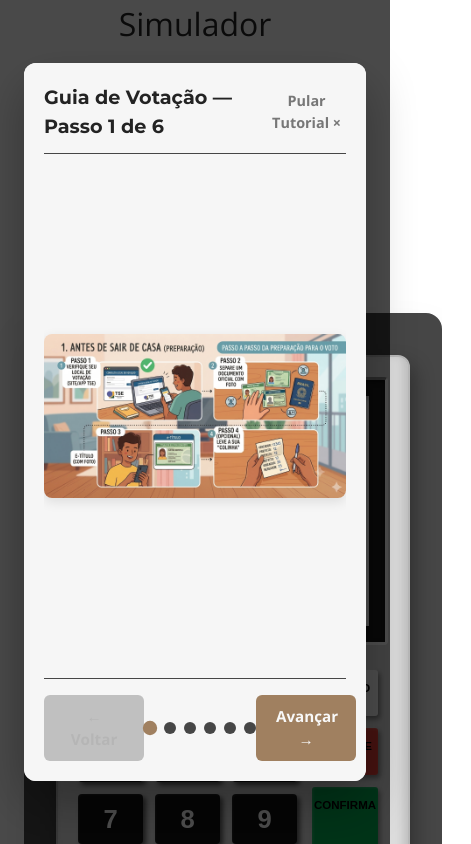
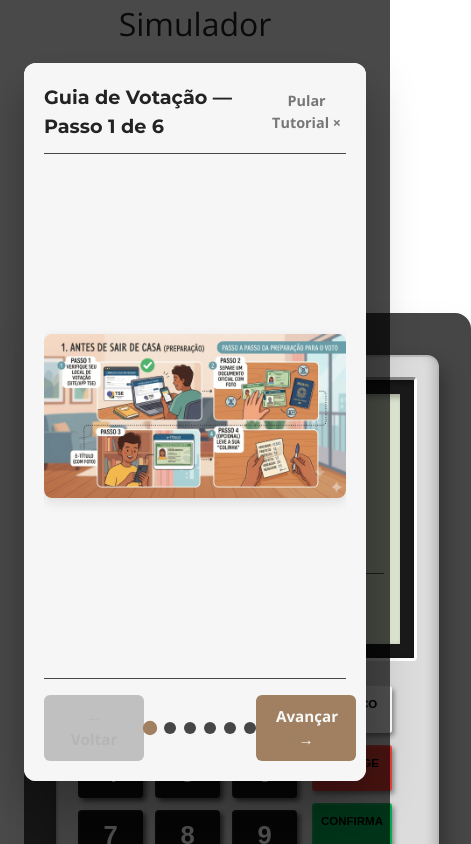
Before and after one commit to Fkaique/vote-ja, a Vue app: page /simulator in a window 390 px wide. Shown: the top 844 px of the page, 471 px wide, since content can reach past the window. Built offline with nearby package versions, Linux system fonts and the light colour scheme.

Commit message:
refactor: tela atualizada

```diff
--- a/src/components/Urna/Urna.vue
+++ b/src/components/Urna/Urna.vue
@@ -12,18 +12,14 @@ interface Candidato {
     partido: string;
     fotoUrl: string;
     cargo: string;
+    slogan?: string;
 }
 
 const numeroDigitado = ref('');
 const candidatoSelecionado = ref<Candidato | null>(null);
 const votoEmBranco = ref(false);
 
-function handleDigit(n: number) {
-    if (numeroDigitado.value.length < 5) {
-        numeroDigitado.value += n.toString();
-    }
-}
-
+// Importação dinâmica das fotos dos candidatos
 const imagensCandidatos = import.meta.glob('/src/data/*.{png,jpg,jpeg,svg}', { eager: true });
 
 function getImageUrl(path: string) {
@@ -32,9 +28,47 @@ function getImageUrl(path: string) {
     return (imagensCandidatos[caminhoCompleto] as any)?.default || '';
 }
 
+// Extrai a lista de candidatos do arquivo JSON com segurança
+function obterListaCandidatos(): Candidato[] {
+    if (candidatosData && Array.isArray((candidatosData as any).candidatos)) {
+        return (candidatosData as any).candidatos;
+    } else if (Array.isArray(candidatosData)) {
+        return candidatosData;
+    } else if (candidatosData && Array.isArray((candidatosData as any).default?.candidatos)) {
+        return (candidatosData as any).default.candidatos;
+    }
+    return [];
+}
+
+// Verifica e busca o candidato em tempo real a cada dígito inserido
+function verificarCandidato(numero: string) {
+    if (!numero) {
+        candidatoSelecionado.value = null;
+        return;
+    }
+
+    const lista = obterListaCandidatos();
+    const encontrado = lista.find((c: Candidato) => Number(c.numero) === Number(numero));
+
+    if (encontrado) {
+        candidatoSelecionado.value = encontrado;
+    } else {
+        candidatoSelecionado.value = null;
+    }
+}
+
+function handleDigit(n: number) {
+    if (votoEmBranco.value) return; // Se clicou em branco, bloqueia novos dígitos
+    if (numeroDigitado.value.length < 5) {
+        numeroDigitado.value += n.toString();
+        verificarCandidato(numeroDigitado.value);
+    }
+}
+
 const confirm = () => {
     if (votoEmBranco.value) {
         alert("Voto em Branco Confirmado!");
+        correct();
         return 0;
     }
 
@@ -43,25 +77,13 @@ const confirm = () => {
         return 0;
     }
 
-    let listaCandidatos: Candidato[] = [];
-
-    if (candidatosData && Array.isArray((candidatosData as any).candidatos)) {
-        listaCandidatos = (candidatosData as any).candidatos;
-    } else if (Array.isArray(candidatosData)) {
-        listaCandidatos = candidatosData;
-    } else if (candidatosData && Array.isArray((candidatosData as any).default?.candidatos)) {
-        listaCandidatos = (candidatosData as any).default.candidatos;
+    if (candidatoSelecionado.value) {
+        alert(`Voto confirmado para ${candidatoSelecionado.value.name}!`);
+    } else {
+        alert("Voto Nulo Confirmado!");
     }
 
-    const encontrado = listaCandidatos.find((c: Candidato) => Number(c.numero) === Number(numeroDigitado.value));
-
-    if (encontrado) {
-        candidatoSelecionado.value = encontrado;
-    } else {
-        alert("Número inválido / Voto Nulo!");
-        candidatoSelecionado.value = null;
-    }
-
+    correct();
     return Number(numeroDigitado.value);
 }
 
@@ -90,27 +112,60 @@ const white = () => {
         </div>
 
         <div class="urna-corpo">
+            <!-- Painel da Tela (Estilo LCD Realista integrado ao seu design antigo) -->
             <div class="painel">
-                <div class="info-voto">
-                    <div class="dados-candidato">
-                        <div class="display-numero">
-                            <span v-if="votoEmBranco" class="blink">VOTO EM BRANCO</span>
-                            <span v-else>{{ numeroDigitado }}</span>
+                <div class="tela-lcd">
+                    <div class="conteudo-tela">
+                        <div class="dados-voto">
+                            <span class="txt-simulacao">TREINAMENTO</span>
+                            <span class="titulo-voto">SEU VOTO PARA</span>
+
+                            <h2 class="cargo-atual">
+                                {{ candidatoSelecionado ? candidatoSelecionado.cargo : 'PRESIDENTE' }}
+                            </h2>
+
+                            <div class="campo-numero">
+                                <span class="label">Número:</span>
+                                <div class="digitos-container">
+                                    <span v-if="votoEmBranco" class="txt-branco-pisca blink">VOTO EM BRANCO</span>
+                                    <span v-else class="digitos-digitados">{{ numeroDigitado }}</span>
+                                </div>
+                            </div>
+
+                            <!-- Informações dinâmicas que surgem ao digitar -->
+                            <div v-if="candidatoSelecionado" class="detalhes-candidato">
+                                <p><span class="label">Nome:</span> {{ candidatoSelecionado.name }}</p>
+                                <p><span class="label">Partido:</span> {{ candidatoSelecionado.partido }}</p>
+                                <p v-if="candidatoSelecionado.slogan" class="slogan-txt">
+                                    <i>"{{ candidatoSelecionado.slogan }}"</i>
+                                </p>
+                            </div>
+
+                            <!-- Exibição de número não encontrado / Voto Nulo enquanto digita -->
+                            <div v-else-if="numeroDigitado.value && numeroDigitado.length >= 2" class="detalhes-candidato">
+                                <p class="voto-nulo-aviso blink">NÚMERO ERRADO — VOTO NULO</p>
+                            </div>
                         </div>
 
-                        <div v-if="candidatoSelecionado" class="detalhes">
-                            <p class="cargo">{{ candidatoSelecionado.cargo }}</p>
-                            <p class="nome">Nome: {{ candidatoSelecionado.name }}</p>
-                            <p class="partido">Partido: {{ candidatoSelecionado.partido }}</p>
+                        <!-- Foto renderizada em tempo real -->
+                        <div class="container-foto-candidato">
+                            <div v-if="candidatoSelecionado" class="foto-box">
+                                <img :src="getImageUrl(candidatoSelecionado.fotoUrl)" :alt="candidatoSelecionado.name" />
+                            </div>
                         </div>
                     </div>
 
-                    <div v-if="candidatoSelecionado" class="foto-candidato">
-                        <img :src="getImageUrl(candidatoSelecionado.fotoUrl)" :alt="candidatoSelecionado.name" />
-                    </div>
+                    <!-- Instruções fixas da urna oficial na parte inferior da tela -->
+                    <footer class="instrucoes-rodape">
+                        <div class="linha-divisoria"></div>
+                        <p>Aperte a tecla:</p>
+                        <p class="instrucao-linha">🟩 <span class="bold">VERDE</span> para <span class="bold">CONFIRMAR</span></p>
+                        <p class="instrucao-linha">🟧 <span class="bold">LARANJA</span> para <span class="bold">CORRIGIR</span></p>
+                    </footer>
                 </div>
             </div>
 
+            <!-- Mantido o seu Teclado Antigo Intacto -->
             <div class="teclado-container">
                 <div class="teclado-fundo-preto">
                     <div class="numeros-grid">
@@ -190,75 +245,163 @@ const white = () => {
     align-items: stretch;
 }
 
+/* CONTAINER DA TELA */
 .painel {
     flex: 1.3;
     background-color: #1a1a1a;
-    padding: 16px;
+    padding: 14px;
     border-radius: 4px;
     border-bottom: 3px solid #fff;
     border-right: 3px solid #fff;
     border-top: 3px solid #888;
     border-left: 3px solid #888;
     box-shadow: inset 2px 2px 5px rgba(0,0,0,0.5);
-    min-height: 340px;
+    min-height: 360px;
     display: flex;
 }
 
-.info-voto {
-    background-color: #fff;
+/* TELA ESTILO LCD OFICIAL */
+.tela-lcd {
+    background-color: #e2ebd5; /* Tom esverdeado clássico da Urna */
     width: 100%;
     height: 100%;
-    padding: 15px;
+    padding: 16px;
+    box-sizing: border-box;
+    display: flex;
+    flex-direction: column;
+    justify-content: space-between;
+    box-shadow: inset 3px 3px 6px rgba(0,0,0,0.3);
+    font-family: sans-serif;
+    color: #222;
+}
+
+.conteudo-tela {
     display: flex;
     justify-content: space-between;
-    box-shadow: inset 3px 3px 6px rgba(0,0,0,0.2);
-    font-family: sans-serif;
+    width: 100%;
+    flex: 1;
 }
 
-.dados-candidato {
+.dados-voto {
     display: flex;
     flex-direction: column;
-    gap: 15px;
     flex: 1;
-    color: #000;
 }
 
-.display-numero {
-    font-size: 2.6rem;
+.txt-simulacao {
+    font-size: 0.75rem;
     font-weight: bold;
-    height: 55px;
+    color: #555;
+    letter-spacing: 0.5px;
+    margin-bottom: 4px;
+}
+
+.titulo-voto {
+    font-size: 0.95rem;
+    font-weight: bold;
+}
+
+.cargo-atual {
+    font-size: 1.5rem;
+    margin: 10px 0;
+    font-weight: bold;
+    text-transform: uppercase;
+    letter-spacing: 0.5px;
+}
+
+.campo-numero {
     display: flex;
     align-items: center;
+    gap: 10px;
+    margin-top: 8px;
+    min-height: 44px;
 }
 
-.blink {
-    animation: blink-animation 1s steps(2, start) infinite;
-}
-@keyframes blink-animation { to { visibility: hidden; } }
-
-.detalhes {
-    font-size: 1rem;
-    line-height: 1.5;
-}
-.detalhes .cargo {
-    text-transform: uppercase;
+.digitos-digitados {
+    font-size: 2.2rem;
     font-weight: bold;
-    font-size: 1.3rem;
-    margin-bottom: 8px;
+    font-family: monospace;
+    letter-spacing: 4px;
 }
 
-.foto-candidato {
-    width: 120px;
-    aspect-ratio: 3 / 4;
-    border: 2px solid #000;
-    align-self: flex-start;
+.txt-branco-pisca {
+    font-size: 1.3rem;
+    font-weight: bold;
 }
-.foto-candidato img {
+
+.detalhes-candidato {
+    margin-top: 15px;
+    font-size: 0.95rem;
+    display: flex;
+    flex-direction: column;
+    gap: 6px;
+}
+
+.detalhes-candidato .label {
+    font-size: 0.8rem;
+    text-transform: uppercase;
+    color: #444;
+    font-weight: bold;
+}
+
+.slogan-txt {
+    margin-top: 4px;
+    font-size: 0.85rem;
+    opacity: 0.8;
+}
+
+.voto-nulo-aviso {
+    color: #a00;
+    font-weight: bold;
+    font-size: 1.1rem;
+    margin-top: 10px;
+}
+
+/* CONTAINER DA FOTO NA TELA */
+.container-foto-candidato {
+    width: 115px;
+    display: flex;
+    justify-content: flex-end;
+}
+
+.foto-box {
+    width: 105px;
+    height: 140px;
+    border: 2px solid #111;
+    background-color: rgba(0,0,0,0.03);
+}
+
+.foto-box img {
     width: 100%;
     height: 100%;
     object-fit: cover;
+    filter: grayscale(100%) contrast(110%); /* Efeito P&B pixelado */
 }
 
+/* RODAPÉ DA TELA */
+.instrucoes-rodape {
+    font-size: 0.72rem;
+    color: #333;
+    line-height: 1.4;
+    margin-top: 10px;
+}
+
+.linha-divisoria {
+    height: 1.5px;
+    background-color: #555;
+    width: 100%;
+    margin-bottom: 6px;
+}
+
+.instrucao-linha {
+    margin-left: 2px;
+}
+
+.bold {
+    font-weight: bold;
+}
+
+/* MANUTENÇÃO DOS SEUS ESTILOS ORIGINAIS DO TECLADO */
 .teclado-container {
     flex: 1;
     display: flex;
@@ -322,133 +465,37 @@ const white = () => {
     height: 46px !important;
 }
 
+.blink {
+    animation: blink-animation 1s steps(2, start) infinite;
+}
+@keyframes blink-animation { to { visibility: hidden; } }
+
+/* Responsividade original mantida */
 @media (orientation: landscape) and (max-width: 1024px) {
-    .urna-dispositivo {
-        max-width: 95%;
-        padding: 15px;
-    }
-
-    .blink {
-        margin-top: 20px;
-    }
-
-    .urna-corpo {
-        gap: 15px;
-    }
-
-    .painel {
-        min-height: 280px;
-        flex: 1.1;
-    }
-
-    .teclado-fundo-preto {
-        padding: 15px;
-        max-width: 310px;
-    }
-
-    .numeros-grid {
-        gap: 8px 12px;
-    }
+    .urna-dispositivo { max-width: 95%; padding: 15px; }
+    .urna-corpo { gap: 15px; }
+    .painel { min-height: 280px; flex: 1.1; }
+    .teclado-fundo-preto { padding: 15px; max-width: 310px; }
+    .numeros-grid { gap: 8px 12px; }
 }
-
 @media (orientation: landscape) and (max-width: 768px) {
-    .urna-dispositivo {
-        transform: scale(0.85);
-        transform-origin: top center;
-        margin-bottom: -50px;
-    }
-    .blink {
-        margin-top: 20px;
-    }
+    .urna-dispositivo { transform: scale(0.85); margin-bottom: -50px; }
 }
-
 @media (orientation: landscape) and (max-width: 640px) {
-    .urna-dispositivo {
-        transform: scale(0.72);
-        margin-bottom: -100px;
-    }
-    .blink {
-        margin-top: 20px;
-    }
+    .urna-dispositivo { transform: scale(0.72); margin-bottom: -100px; }
 }
-
 @media (orientation: portrait) {
-    .urna-dispositivo {
-        padding: 20px;
-        max-width: 480px;
-        margin: 0 auto;
-    }
-    .blink {
-        margin-top: 20px;
-    }
-    .dados-candidato {
-        height: 200px;
-    }
-    .urna-header {
-        display: none;
-    }
-
-    .urna-corpo {
-        flex-direction: column;
-        gap: 25px;
-    }
-    .painel {
-        min-height: 260px;
-        flex: none;
-    }
-
-    .teclado-container {
-        max-width: 100%;
-        display: flex;
-        justify-content: flex-end;
-        box-sizing: border-box;
-        padding-right: 10px;
-    }
-
-    .teclado-fundo-preto {
-        max-width: 340px;
-        width: 100%;
-        background-color: transparent;
-        box-shadow: none;
-        padding: 0;
-        display: grid;
-        grid-template-columns: 2.2fr 1fr;
-        gap: 15px;
-    }
-
-    .numeros-grid {
-        gap: 12px;
-        width: 100%;
-        max-width: 220px;
-        justify-self: end;
-    }
-
-    .acoes-urna {
-        flex-direction: column;
-        justify-content: flex-start;
-        align-items: flex-start;
-        gap: 12px;
-        height: 100%;
-        width: 100%;
-    }
-
-    .confirmButton {
-        flex: 3 !important;
-        min-height: 75px !important;
-        display: flex;
-        align-items: start;
-        padding-top: 10px !important;
-        max-width: 80px;
-    }
-
-    .whiteButton {
-        flex: 1 !important;
-        min-height: 45px !important;
-    }
-
-    .correctButton {
-        flex: 1 !important;
-        min-height: 45px !important;
-    }
+    /* Estilos portrait originais preservados */
+    .urna-dispositivo { padding: 20px; max-width: 480px; margin: 0 auto; }
+    .urna-header { display: none; }
+    .urna-corpo { flex-direction: column; gap: 25px; }
+    .painel { min-height: 260px; flex: none; }
+    .teclado-container { max-width: 100%; display: flex; justify-content: flex-end; padding-right: 10px; }
+    .teclado-fundo-preto { max-width: 340px; width: 100%; background-color: transparent; box-shadow: none; padding: 0; display: grid; grid-template-columns: 2.2fr 1fr; gap: 15px; }
+    .numeros-grid { gap: 12px; width: 100%; max-width: 220px; justify-self: end; }
+    .acoes-urna { flex-direction: column; justify-content: flex-start; align-items: flex-start; gap: 12px; height: 100%; width: 100%; }
+    .confirmButton { flex: 3 !important; min-height: 75px !important; display: flex; align-items: start; padding-top: 10px !important; max-width: 80px; }
+    .whiteButton { flex: 1 !important; min-height: 45px !important; }
+    .correctButton { flex: 1 !important; min-height: 45px !important; }
 }
 </style>
```
